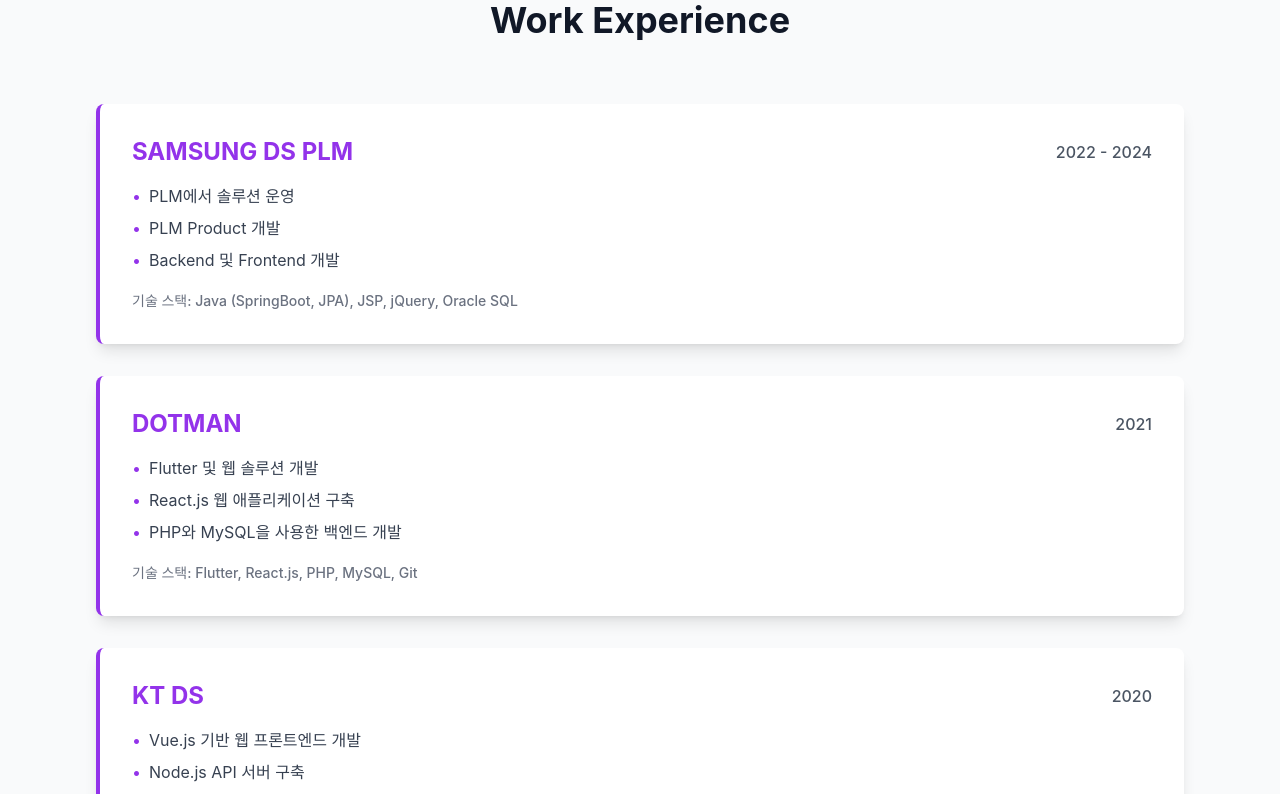
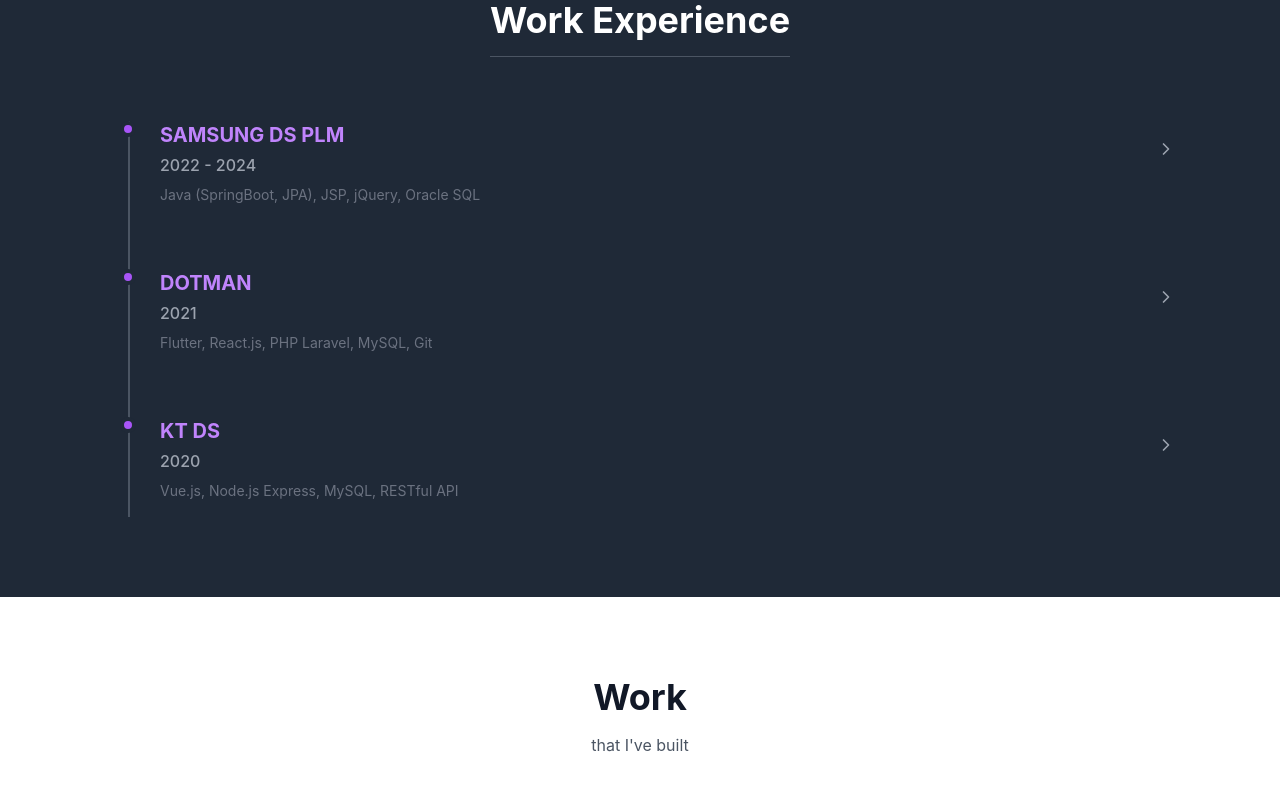
Before and after one commit to cyeongb/new_yb-portfolio, a React (Vite) app: page / in a window 1280 px wide. Shown: the part 1520-2314 px from the top of the page. Built offline with nearby package versions, Linux system fonts and the light colour scheme; a web font is replaced by a local one.

Commit message:
experience 섹션, 스크롤탑 수정정

```diff
--- a/src/components/Experience.tsx
+++ b/src/components/Experience.tsx
@@ -1,3 +1,5 @@
+import { useState } from 'react';
+import { ChevronDown, ChevronRight } from 'lucide-react';
 import { ExperienceItem } from '../types';
 
 const experiences: ExperienceItem[] = [
@@ -5,9 +7,11 @@
     company: 'SAMSUNG DS PLM',
     period: '2022 - 2024',
     description: [
-      'PLM에서 솔루션 운영',
-      'PLM Product 개발',
-      'Backend 및 Frontend 개발'
+      '삼성전자 DS부문 PLM 솔루션 운영 및 개발',
+      'PLM Product Lifecycle Management 시스템 구축',
+      'Java SpringBoot 기반 백엔드 API 개발 및 최적화',
+      'JSP, jQuery 기반 사용자 인터페이스 개발',
+      'Oracle Database 설계 및 성능 튜닝'
     ],
     techStack: 'Java (SpringBoot, JPA), JSP, jQuery, Oracle SQL'
   },
@@ -15,65 +19,124 @@
     company: 'DOTMAN',
     period: '2021',
     description: [
-      'Flutter 및 웹 솔루션 개발',
-      'React.js 웹 애플리케이션 구축',
-      'PHP와 MySQL을 사용한 백엔드 개발'
+      'Flutter 기반 크로스플랫폼 모바일 애플리케이션 개발',
+      'React.js를 활용한 반응형 웹 애플리케이션 구축',
+      'PHP Laravel 프레임워크를 사용한 RESTful API 개발',
+      'MySQL 데이터베이스 설계 및 쿼리 최적화',
+      'Git을 활용한 형상관리 및 협업 프로세스 구축'
     ],
-    techStack: 'Flutter, React.js, PHP, MySQL, Git'
+    techStack: 'Flutter, React.js, PHP Laravel, MySQL, Git'
   },
   {
     company: 'KT DS',
     period: '2020',
     description: [
-      'Vue.js 기반 웹 프론트엔드 개발',
-      'Node.js API 서버 구축',
-      'MySQL 데이터베이스 설계 및 관리'
+      'Vue.js 기반 SPA(Single Page Application) 개발',
+      'Node.js Express 서버 구축 및 API 설계',
+      'MySQL 데이터베이스 ERD 설계 및 구현',
+      'RESTful API 아키텍처 설계 및 문서화',
+      'Agile 방법론을 적용한 프로젝트 관리'
     ],
-    techStack: 'Vue.js, Node.js, MySQL, Git'
+    techStack: 'Vue.js, Node.js Express, MySQL, RESTful API'
   }
 ];
 
 export const Experience = () => {
+  const [expandedIndex, setExpandedIndex] = useState<number | null>(null);
+
+  const toggleExpanded = (index: number) => {
+    setExpandedIndex(expandedIndex === index ? null : index);
+  };
+
   return (
-    <section id="experience" className="py-20 bg-gray-50 dark:bg-gray-800">
+    <section id="experience" className="py-20 bg-gray-800 light:bg-gray-50">
       <div className="max-w-6xl mx-auto px-4 sm:px-6 lg:px-8">
-        <h2 className="text-3xl sm:text-4xl font-bold text-center text-gray-900 dark:text-white mb-16">
+        <div className="text-center mb-16">
+          <div className="border-b border-gray-600 light:border-gray-300 pb-4 inline-block">
+            <h2 className="text-3xl sm:text-4xl font-bold text-white light:text-gray-900">
               Work Experience
             </h2>
+          </div>
+        </div>
 
-        <div className="space-y-8">
+        <div className="relative">
+          {/* 타임라인 라인 */}
+          <div className="absolute left-8 top-0 bottom-0 w-0.5 bg-gray-600 light:bg-gray-300"></div>
+
+          <div className="space-y-12">
             {experiences.map((exp, index) => (
-            <div
-              key={index}
-              className="bg-white dark:bg-gray-900 rounded-lg shadow-lg p-8 border-l-4 border-purple-600 dark:border-purple-400"
-            >
-              <div className="flex flex-col lg:flex-row lg:items-center lg:justify-between mb-4">
-                <h3 className="text-2xl font-bold text-purple-600 dark:text-purple-400">
+              <div key={index} className="relative flex items-start">
+                {/* 타임라인 도트 */}
+                <div className="absolute left-6 w-4 h-4 bg-purple-500 light:bg-purple-600 rounded-full border-4 border-gray-800 light:border-gray-50 z-10"></div>
+
+                {/* 콘텐츠 영역 */}
+                <div className="ml-16 w-full">
+                  {/* 회사명과 토글 버튼 */}
+                  <div className="flex items-center justify-between mb-2">
+                    <div>
+                      <h3 className="text-xl font-bold text-purple-400 light:text-purple-600">
                         {exp.company}
                       </h3>
-                <span className="text-gray-600 dark:text-gray-400 font-medium">
+                      <div className="flex items-center space-x-2 mt-1">
+                        <span className="text-gray-400 light:text-gray-600 font-medium">
                           {exp.period}
                         </span>
+                        {/* <span className="text-gray-500 light:text-gray-500">▼</span> */}
+                      </div>
                     </div>
 
-              <ul className="space-y-2 mb-4">
+                    {/* 토글 버튼 */}
+                    <button
+                      onClick={() => toggleExpanded(index)}
+                      className="p-2 hover: light:hover:bg-gray-200 rounded-full transition-all duration-200 group"
+                    >
+                      {expandedIndex === index ? (
+                        <ChevronDown className="w-5 h-5 text-gray-400 light:text-gray-600 group-hover:text-purple-300 light:group-hover:text-purple-700 group-hover:scale-125 group-hover:stroke-2 transition-all duration-200" />
+                      ) : (
+                        <ChevronRight className="w-5 h-5 text-gray-400 light:text-gray-600 group-hover:text-purple-300 light:group-hover:text-purple-700 group-hover:scale-125 group-hover:stroke-2 transition-all duration-200" />
+                      )}
+                    </button>
+                  </div>
+
+                  <p className="text-sm text-gray-500 light:text-gray-500 mb-4">
+                    {exp.techStack}
+                  </p>
+
+                  {/* 펼쳐지는 상세 내용 */}
+                  <div className={`overflow-hidden transition-all duration-300 ease-in-out ${
+                    expandedIndex === index
+                      ? 'max-h-96 opacity-100'
+                      : 'max-h-0 opacity-0'
+                  }`}>
+                    <div className="bg-gray-900 light:bg-white rounded-lg p-6 border border-gray-700 light:border-gray-200 shadow-lg">
+                      <ul className="space-y-3">
                         {exp.description.map((desc, idx) => (
-                  <li key={idx} className="text-gray-700 dark:text-gray-300 flex items-start">
-                    <span className="text-purple-600 dark:text-purple-400 mr-2">•</span>
-                    {desc}
+                          <li key={idx} className="text-gray-300 light:text-gray-700 flex items-start">
+                            <span className="text-purple-400 light:text-purple-600 mr-3 mt-1.5 text-xs">●</span>
+                            <span className="leading-relaxed">{desc}</span>
                           </li>
                         ))}
                       </ul>
 
-              {exp.techStack && (
-                <div className="mt-4">
-                  <span className="text-sm font-medium text-gray-500 dark:text-gray-400">
-                    기술 스택: {exp.techStack}
+                      <div className="mt-4 pt-4 border-t border-gray-700 light:border-gray-200">
+                        <div className="flex items-center space-x-2">
+                          <span className="text-xs font-medium text-gray-400 light:text-gray-500">주요 기술:</span>
+                          {exp.techStack?.split(', ').map((tech, techIdx) => (
+                            <span
+                              key={techIdx}
+                              className="px-2 py-1 bg-purple-900/20 light:bg-purple-100 text-purple-300 light:text-purple-700 text-xs rounded-full"
+                            >
+                              {tech}
                             </span>
+                          ))}
                         </div>
-              )}
+                      </div>
+                    </div>
+                  </div>
+                </div>
               </div>
             ))}
+          </div>
         </div>
       </div>
     </section>
--- a/src/components/ScrollToTop.tsx
+++ b/src/components/ScrollToTop.tsx
@@ -33,7 +33,7 @@
       }`}
       aria-label="맨 위로 이동"
     >
-      <ArrowUp className="w-5 h-5 text-gray-300 light:text-gray-600 transition-all duration-300 group-hover:text-purple-400 light:group-hover:text-purple-600 group-hover:-translate-y-0.5" />
+      <ArrowUp className="w-5 h-5 text-gray-300 light:text-gray-600 transition-all duration-300 group-hover:text-purple-300 light:group-hover:text-purple-700 group-hover:-translate-y-0.5 group-hover:scale-125 group-hover:stroke-2" />
 
       {/* 호버시 툴팁 */}
       <div className="absolute bottom-full right-0 mb-2 px-2 py-1 bg-gray-900 light:bg-gray-700 text-white text-xs rounded opacity-0 group-hover:opacity-100 transition-opacity duration-300 whitespace-nowrap">
```
Lines whose indentation alone changed are shown as unchanged.
